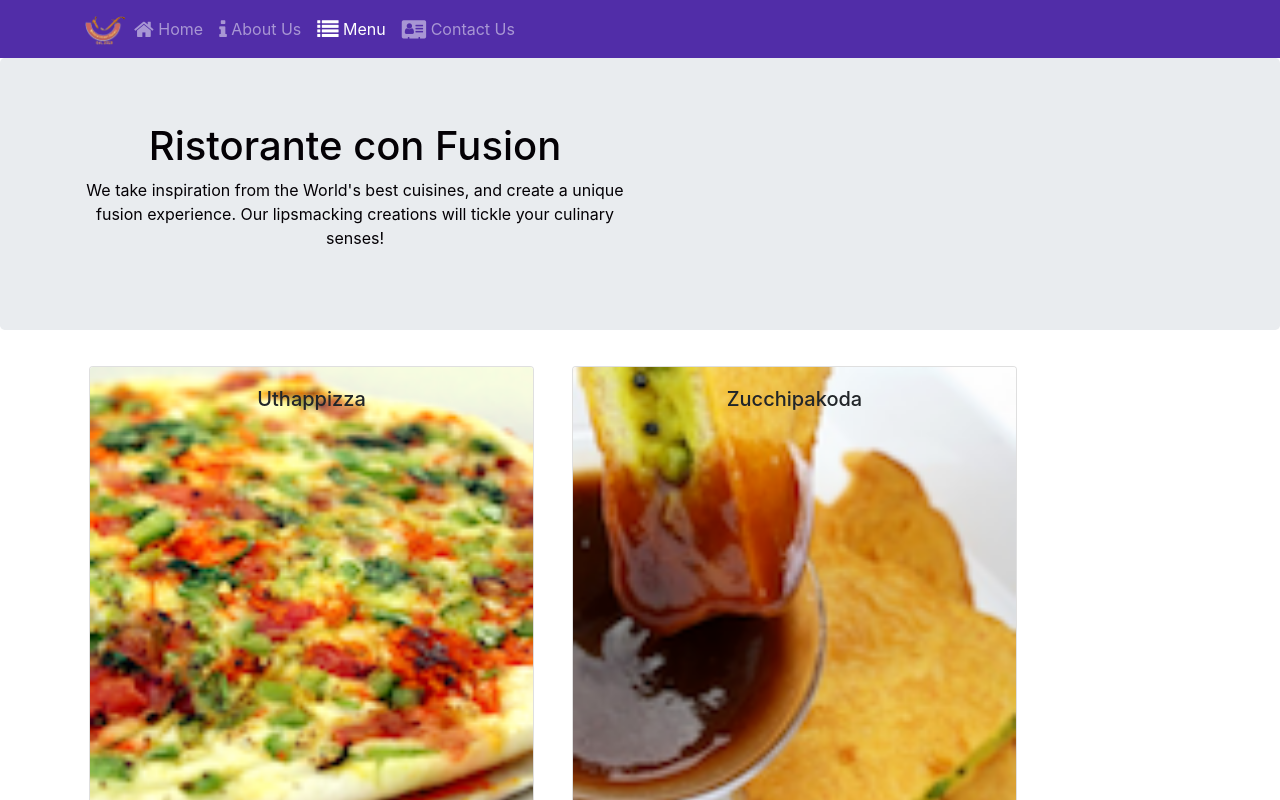
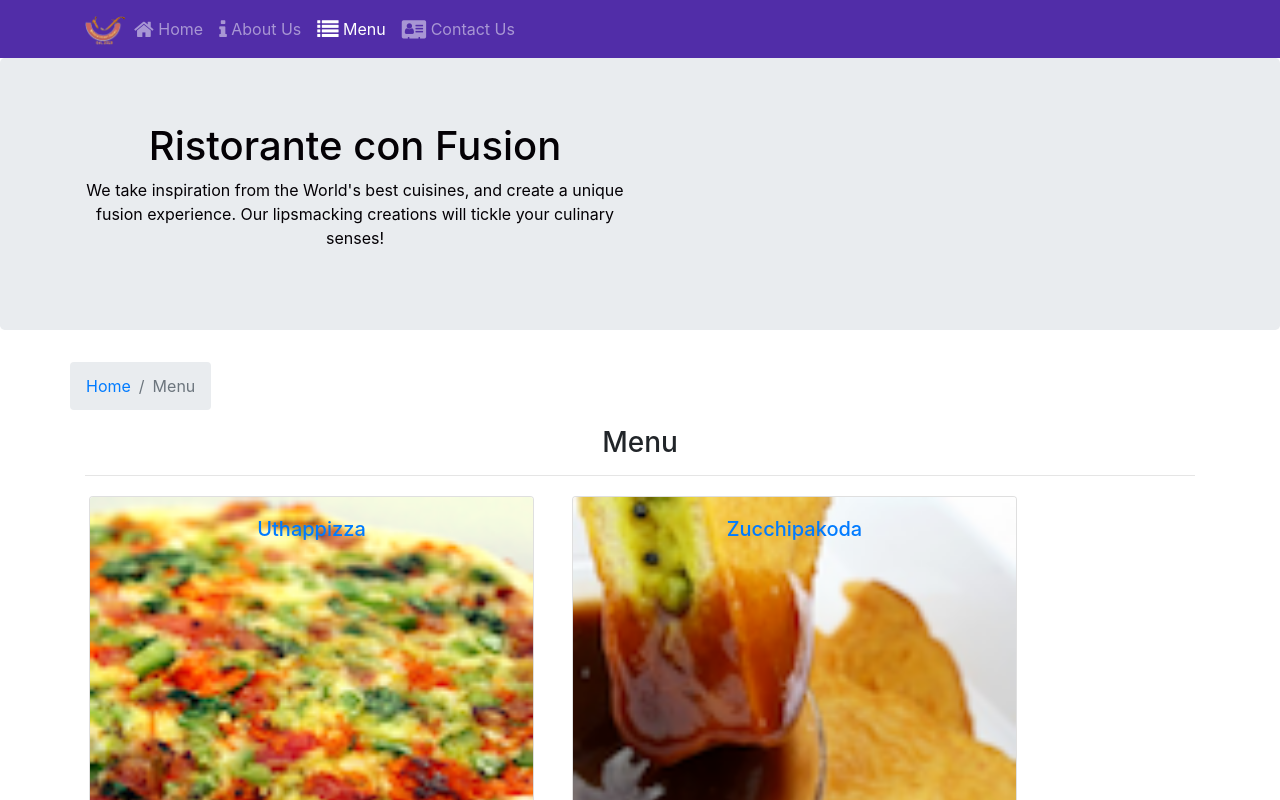
Before and after one commit to jonathanramirezislas/confunsion, a React (Create React App) app: page /menu in a window 1280 px wide. Shown: the top 800 px of the page. Built offline with nearby package versions, Linux system fonts and the light colour scheme.

Commit message:
single aplication params route

```diff
--- a/src/components/DishdetailComponent.js
+++ b/src/components/DishdetailComponent.js
@@ -1,5 +1,8 @@
 import React from 'react'
-import { Card, CardImg, CardTitle, CardBody, CardText } from 'reactstrap';
+import { Card, CardImg, CardText, CardBody,
+    CardTitle, Breadcrumb, BreadcrumbItem } from 'reactstrap';
+import { Link } from 'react-router-dom';
+
 
 //function components
 function  RenderDish({dish}){
@@ -49,10 +52,23 @@
             return (
                 <div className="row">
                     <div className="col-12 col-md-5 m-1">
-                        <RenderDish dish={props.dish} />
-                    </div>
-                    <div className="col-12 col-md-5 m-1">
-                        <RenderComments comments={props.dish.comments} />
+                        <Breadcrumb>
+
+                            <BreadcrumbItem><Link to="/menu">Menu</Link></BreadcrumbItem>
+                            <BreadcrumbItem active>{props.dish.name}</BreadcrumbItem>
+                        </Breadcrumb>
+                        <div className="col-12">
+                            <h3>{props.dish.name}</h3>
+                            <hr />
+                            </div>
+                        </div>
+                        <div className="row">
+                        <div className="col-12 col-md-5 m-1">
+                            <RenderDish dish={props.dish} />
+                        </div>
+                        <div className="col-12 col-md-5 m-1">
+                            <RenderComments comments={props.comments} />
+                        </div>
                     </div>
                 </div>
             );
--- a/src/components/MainComponent.js
+++ b/src/components/MainComponent.js
@@ -1,5 +1,4 @@
 import React, { Component } from 'react';
-import { Navbar, NavbarBrand } from 'reactstrap';
 import Menu from './MenuComponent' ;
 import DishDetail from './DishDetailComponent' ;
 import { DISHES } from '../shared/dishes' ;
@@ -34,7 +33,7 @@
   render() {
 
 /**
- * dish.featured is True will return objets of dishes but we will pass only one using dish.featured)[0]
+ * dish.featured is True will return objets of dishes but we will pass only first element using dish.featured)[0]
  *
  */
     const HomePage = () => {
@@ -46,6 +45,19 @@
           />
       );
     }
+    /**
+     * match.params.dishId,10)  , (,10) is the base 0,1,2,3..9
+     * [0] first element
+     *  comments={this.state.c .... will extract all the comments match with DishId
+     */
+
+    const DishWithId = ({match}) => {
+      return(
+          <DishDetail dish={this.state.dishes.filter((dish) => dish.id === parseInt(match.params.dishId,10))[0]}
+            comments={this.state.comments.filter((comment) => comment.dishId === parseInt(match.params.dishId,10))} />
+      );
+    };
+
 
       return (
         <div>
@@ -55,8 +67,8 @@
               <Route path='/home' component={HomePage} />
                                   {/**We will pass the dishes  to Menu */}
              <Route exact path='/menu' component={() => <Menu dishes={this.state.dishes}  />} />
-             <Route exact path='/contactus' component={Contact}  />
-
+              <Route path='/menu/:dishId' component={DishWithId} />
+              <Route exact path='/contactus' component={Contact}  />
               <Redirect to="/home" />
             <Redirect to="/home" />
           </Switch>
--- a/src/components/menuComponent.js
+++ b/src/components/menuComponent.js
@@ -1,24 +1,22 @@
 import React from 'react';
 import { Card, CardImg, CardImgOverlay,
-    CardTitle } from 'reactstrap';
+    CardTitle, Breadcrumb, BreadcrumbItem } from 'reactstrap';
+import { Link } from 'react-router-dom';
 
-      /** Card ..
-                    * we recbe from Main Component the props function  this.onDishSelect(dishId)
-                    *  this.props.onClick(dish.id) call the function and send the dish.Id taht we click  */
-     //   <Card key={dish.id} onClick={() => this.props.onClick(dish.id)}>
 
 
   //Functional components
 function RenderMenuItem({dish, onClick}) {
     return(
 
-     <Card
-     onClick={() => onClick(dish.id)}>
-     <CardImg width="100%" src={dish.image} alt={dish.name} />
-     <CardImgOverlay>
-         <CardTitle>{dish.name}</CardTitle>
-     </CardImgOverlay>
- </Card>
+        <Card>
+        <Link to={`/menu/${dish.id}`} >
+            <CardImg width="100%" src={dish.image} alt={dish.name} />
+            <CardImgOverlay>
+                <CardTitle>{dish.name}</CardTitle>
+            </CardImgOverlay>
+        </Link>
+    </Card>
     );
 }
 
@@ -39,6 +37,16 @@
         return (
             <div className="container">
                 <div className="row">
+                    <Breadcrumb>
+                        <BreadcrumbItem><Link to="/home">Home</Link></BreadcrumbItem>
+                        <BreadcrumbItem active>Menu</BreadcrumbItem>
+                    </Breadcrumb>
+                    <div className="col-12">
+                        <h3>Menu</h3>
+                        <hr />
+                    </div>
+                </div>
+                <div className="row">
                     {menu}
                 </div>
             </div>
```
